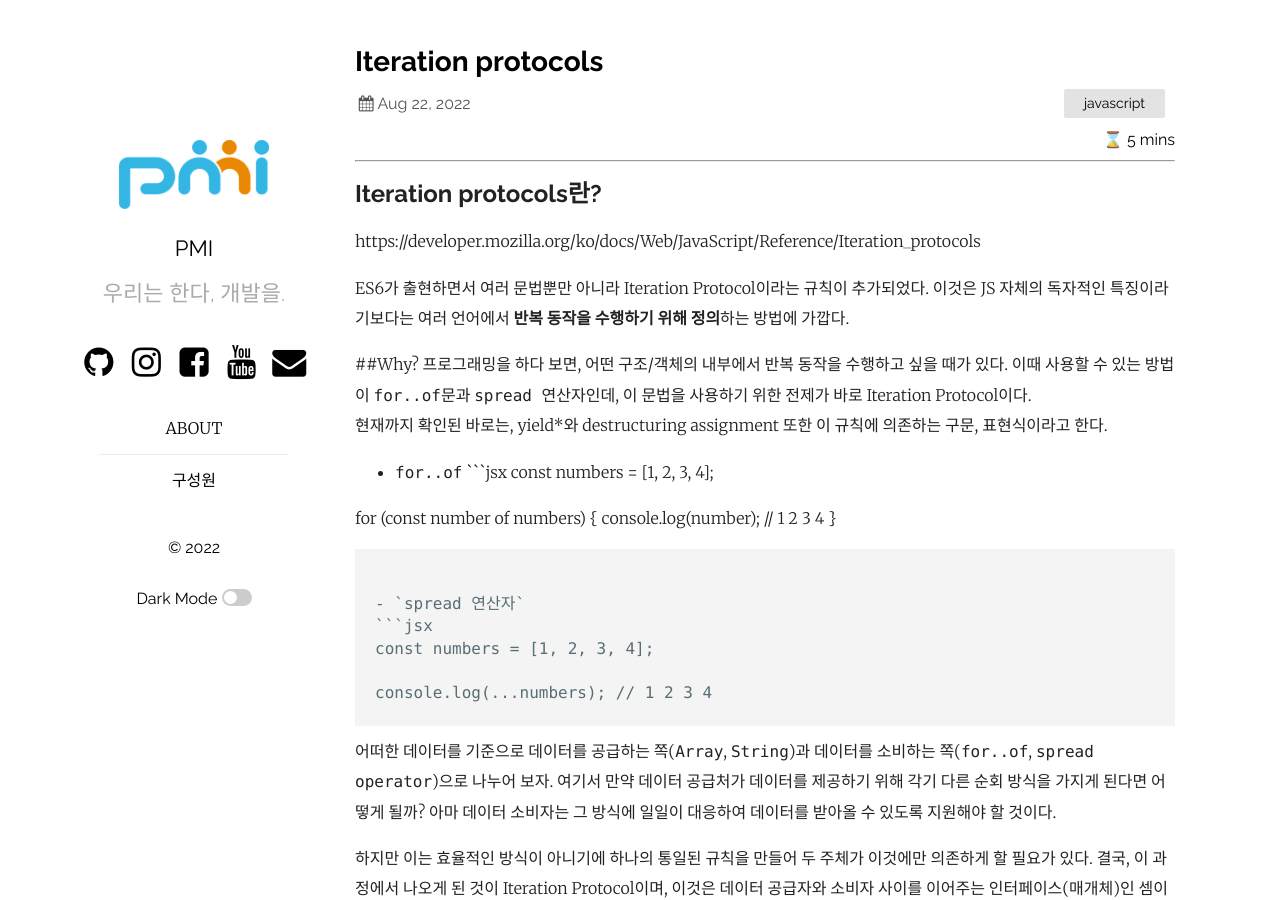
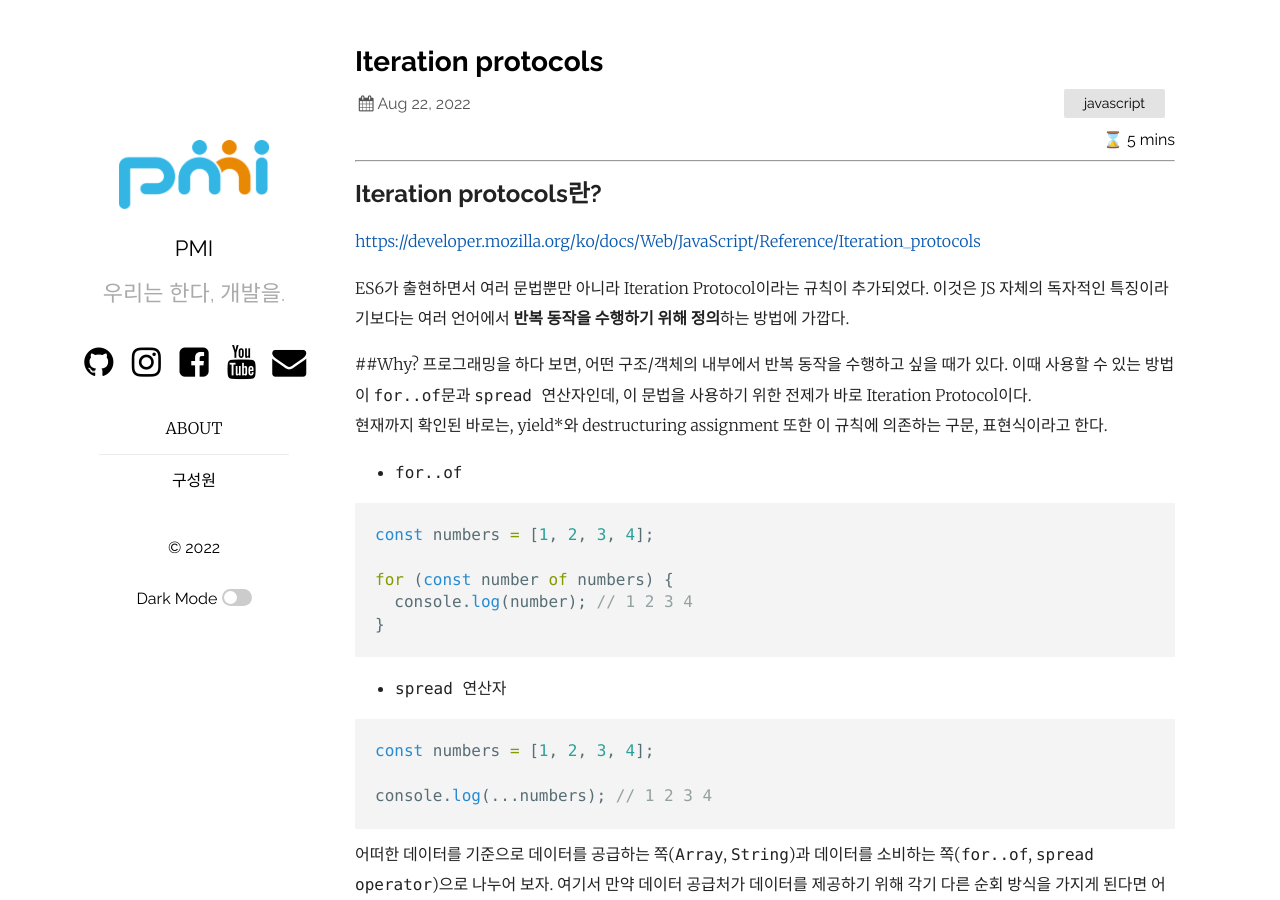
Before and after one commit to pmirnc-dev/pmirnc-dev.github.io, a Jekyll site: the page built from _posts/2022-08-22-Iteration-protocols.md, in a window 1280 px wide and 900 px high. Built offline with Jekyll 4.4.1, drawn with Linux system fonts in a browser that asks for light colours; comment, search, counter and statistics services are not loaded.

Commit message:
fix(post): Iteration post 링크 적용 및 javascript 문법
Iteration post 링크 적용 및 javascript 문법

````diff
--- a/_posts/2022-08-22-Iteration-protocols.md
+++ b/_posts/2022-08-22-Iteration-protocols.md
@@ -9,7 +9,7 @@ categories: javascript
 
 ## Iteration protocols란?
 
-https://developer.mozilla.org/ko/docs/Web/JavaScript/Reference/Iteration_protocols
+[https://developer.mozilla.org/ko/docs/Web/JavaScript/Reference/Iteration_protocols](https://developer.mozilla.org/ko/docs/Web/JavaScript/Reference/Iteration_protocols){:target="_blank"}
 
 ES6가 출현하면서 여러 문법뿐만 아니라 Iteration Protocol이라는 규칙이 추가되었다. 이것은 JS 자체의 독자적인 특징이라기보다는 여러 언어에서 <b>반복 동작을 수행하기 위해 정의</b>하는 방법에 가깝다.
 <br />
@@ -20,7 +20,9 @@ ES6가 출현하면서 여러 문법뿐만 아니라 Iteration Protocol이라는
 현재까지 확인된 바로는, yield*와 destructuring assignment 또한 이 규칙에 의존하는 구문, 표현식이라고 한다.
 
 - `for..of`
-```jsx
+
+
+```javascript
 const numbers = [1, 2, 3, 4];
 
 for (const number of numbers) {
@@ -29,7 +31,8 @@ for (const number of numbers) {
 ```
 
 - `spread 연산자`
-```jsx
+
+```javascript
 const numbers = [1, 2, 3, 4];
 
 console.log(...numbers); // 1 2 3 4
````
